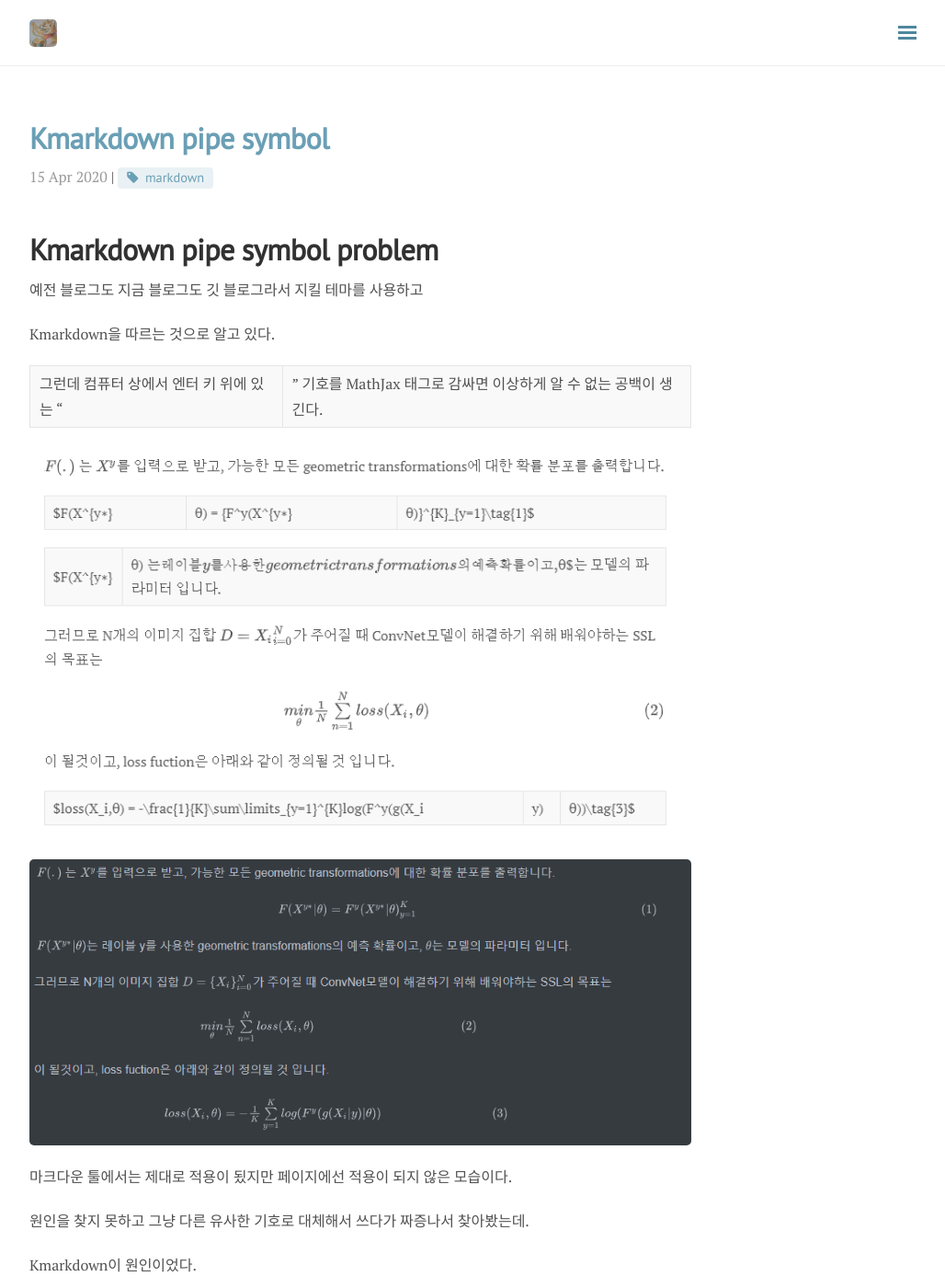
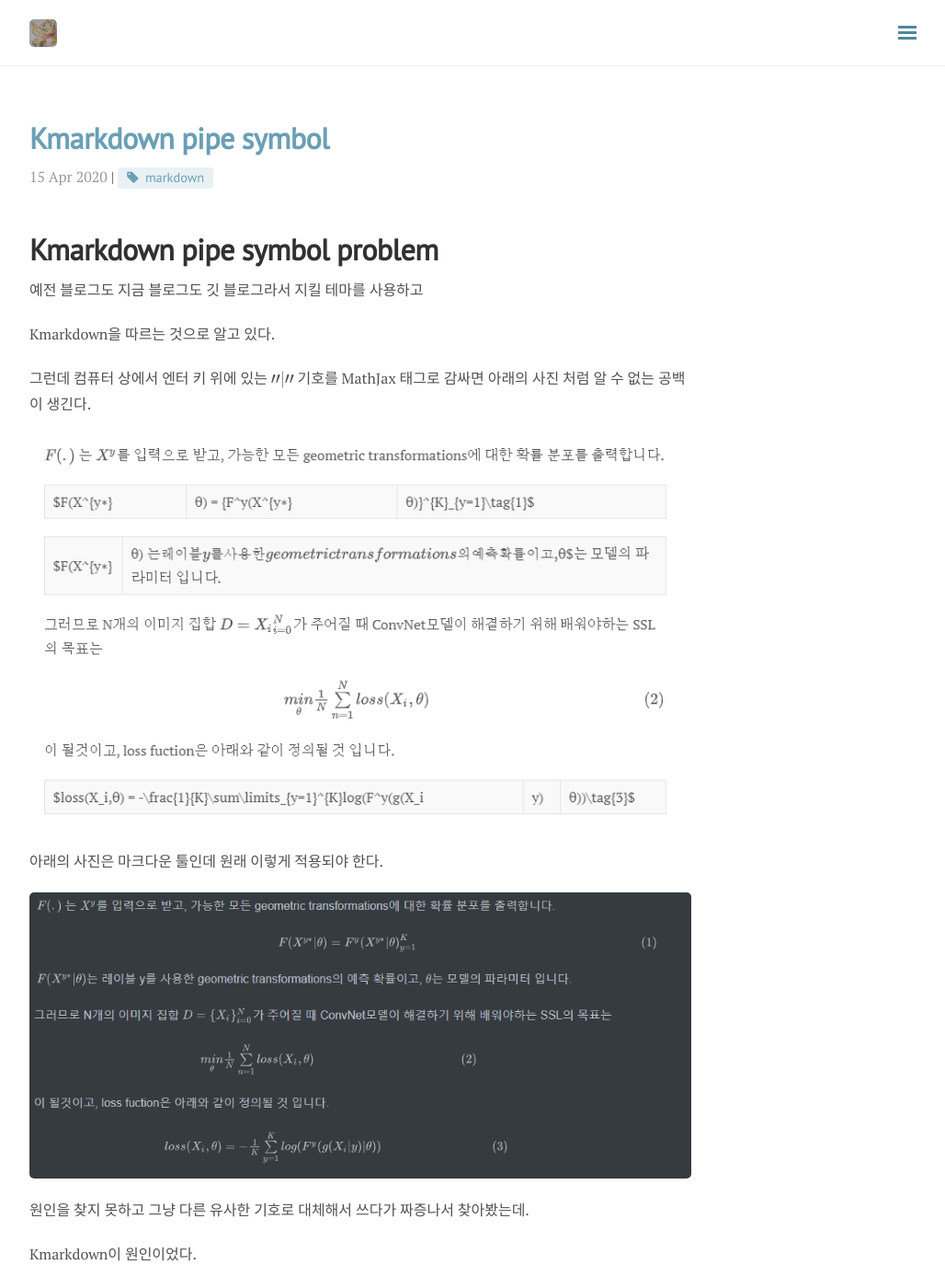
Before and after one commit to del-luna/del-luna.github.io, a Jekyll site: the page built from _posts/2020-04-15-Kmarkdown pipe symbol-post.md, in a window 1280 px wide and 1400 px high. Shown: the whole window at 92% size, without its empty margins (248-1276 px from the left). Built offline with Jekyll 4.4.1, drawn with Linux system fonts in a browser that asks for light colours; nearby versions of some CDN libraries; formulas are drawn with MathJax 3; comment, search, counter and statistics services are not loaded; some of the changed text lies outside the part shown.

Commit message:
Update 2020-04-15-Kmarkdown pipe symbol-post.md

```diff
--- a/_posts/2020-04-15-Kmarkdown pipe symbol-post.md
+++ b/_posts/2020-04-15-Kmarkdown pipe symbol-post.md
@@ -12,13 +12,15 @@ tags: [markdown]
 
 Kmarkdown을 따르는 것으로 알고 있다.
 
-그런데 컴퓨터 상에서 엔터 키 위에 있는 "|" 기호를 MathJax 태그로 감싸면 이상하게 알 수 없는 공백이 생긴다.
+그런데 컴퓨터 상에서 엔터 키 위에 있는 $"\vert"$ 기호를 MathJax 태그로 감싸면 아래의 사진 처럼 알 수 없는 공백이 생긴다.
 
 <img src = "https://py-tonic.github.io/images/kmark/1.PNG">
 
+아래의 사진은 마크다운 툴인데 원래 이렇게 적용되야 한다.
+
 <img src = "https://py-tonic.github.io/images/kmark/2.PNG">
 
-마크다운 툴에서는 제대로 적용이 됬지만 페이지에선 적용이 되지 않은 모습이다.
+
 
 원인을 찾지 못하고 그냥 다른 유사한 기호로 대체해서 쓰다가 짜증나서 찾아봤는데.
 
@@ -28,4 +30,4 @@ Kmarkdown이 원인이었다.
 
 해결 됬다고 나와있는데 내 경우에는 블로그 테마가 예전거라 그런지 적용이 되지 않고 있었다.
 
-그러다가 우연히 LaTex 문법을 보던 도중 \vert가 "|" 기호와 똑같은 것을 보고 이걸 사용하고 있다.
+그러다가 우연히 LaTex 문법을 보던 도중 \vert가 $"\vert"$ 기호와 똑같은 것을 보고 이걸 사용하고 있다.
```
